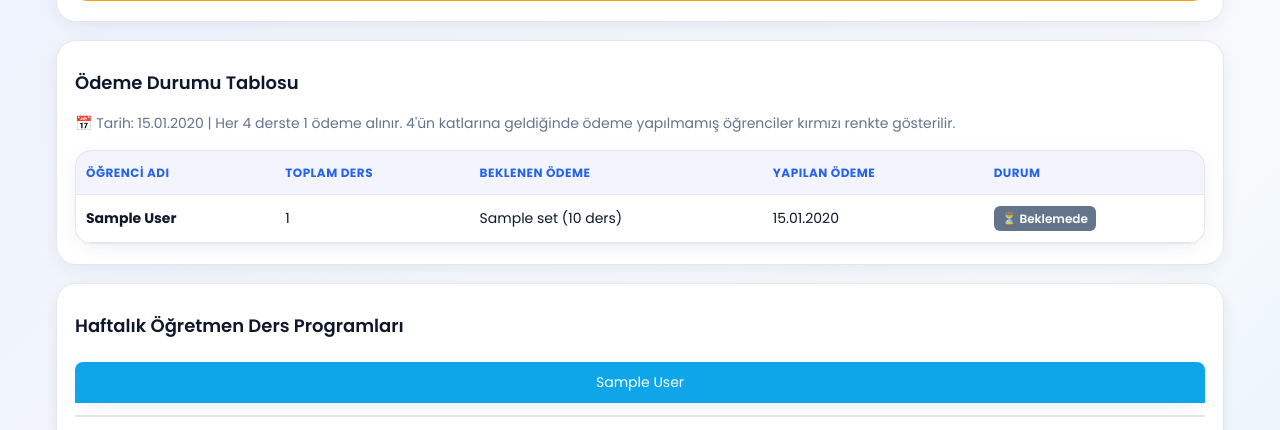
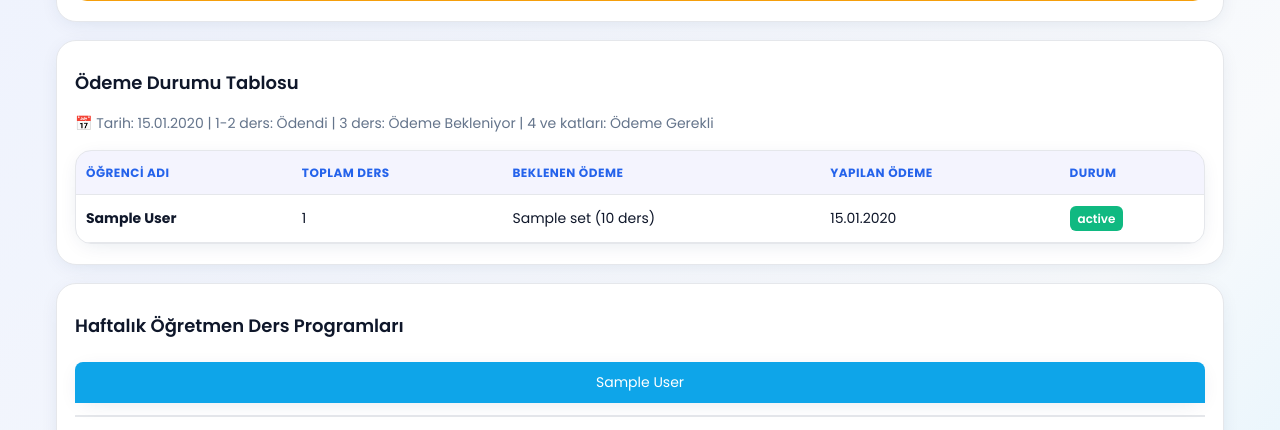
Before and after one commit to hbayseckin-prog/piarte, a FastAPI app: template templates/staff_panel.html in a window 1280 px wide. Shown: the part 2361-2791 px from the top of the page. Run offline with FastAPI, Linux system fonts and the light colour scheme; the template is opened without the code that fills it: most values are stand-ins (such as "Sample title", 1, 10 or a date in 2020).

Commit message:
Ödeme durumu tablosu mantığı güncellendi: 1-2 ders Ödendi, 3 ders Ödeme Bekleniyor, 4 ve katları Ödeme Gerekli

```diff
--- a/app/main.py
+++ b/app/main.py
@@ -3192,9 +3192,35 @@ def staff_panel(
             if payments:
                 last_payment_date = payments[0].payment_date  # Zaten tarihe göre sıralı (en yeni önce)
 
-            # Ödeme durumu kontrolü
-            # Ödeme yetersizse kırmızı
-            needs_payment = total_paid_sets < expected_paid_sets
+            # Ödeme durumu kontrolü - Yeni mantık:
+            # 1-2 ders: Ödendi
+            # 3 ders: Ödeme bekleniyor
+            # 4 ve katları: Ödeme gerekli
+            payment_status = ""
+            payment_status_class = ""
+            needs_payment = False
+
+            if total_lessons == 0:
+                payment_status = "⏳ Beklemede"
+                payment_status_class = "waiting"
+            elif total_lessons <= 2:
+                payment_status = "✅ Ödendi"
+                payment_status_class = "paid"
+                needs_payment = False
+            elif total_lessons == 3:
+                payment_status = "⏳ Ödeme Bekleniyor"
+                payment_status_class = "waiting"
+                needs_payment = False
+            elif total_lessons % 4 == 0:
+                # 4, 8, 12, 16... derslerde ödeme gerekli
+                payment_status = "⚠️ Ödeme Gerekli"
+                payment_status_class = "needs_payment"
+                needs_payment = True
+            else:
+                # 5, 6, 7, 9, 10, 11, 13, 14, 15... derslerde ödeme bekleniyor
+                payment_status = "⏳ Ödeme Bekleniyor"
+                payment_status_class = "waiting"
+                needs_payment = False
 
             payment_status_list.append({
                 "student": student,
@@ -3203,7 +3229,8 @@ def staff_panel(
                 "total_paid_sets": total_paid_sets,
                 "last_payment_date": last_payment_date,
                 "needs_payment": needs_payment,
-                "payment_status": "✅ Ödendi" if not needs_payment else "⚠️ Ödeme Gerekli"
+                "payment_status": payment_status,
+                "payment_status_class": payment_status_class
             })
 
         # Ödeme durumuna göre sırala (önce ödeme gerekli olanlar)
--- a/templates/staff_panel.html
+++ b/templates/staff_panel.html
@@ -344,7 +344,7 @@
 	<h3 class="h2">Ödeme Durumu Tablosu</h3>
 	<p style="color:#64748b;margin-bottom:16px;font-size:14px;">
 		📅 Tarih: {{ today.strftime('%d.%m.%Y') if today else '-' }} |
-		Her 4 derste 1 ödeme alınır. 4'ün katlarına geldiğinde ödeme yapılmamış öğrenciler kırmızı renkte gösterilir.
+		1-2 ders: Ödendi | 3 ders: Ödeme Bekleniyor | 4 ve katları: Ödeme Gerekli
 	</p>
 	<div class="table-wrap">
 		<table>
@@ -383,12 +383,12 @@
 						{% endif %}
 					</td>
 					<td>
-						{% if item.needs_payment %}
-						<span style="padding:4px 8px;background:#ef4444;color:#fff;border-radius:6px;font-size:12px;font-weight:600;">⚠️ Ödeme Gerekli</span>
-						{% elif item.total_lessons >= 4 %}
-						<span style="padding:4px 8px;background:#10b981;color:#fff;border-radius:6px;font-size:12px;font-weight:600;">✅ Ödendi</span>
+						{% if item.payment_status_class == 'needs_payment' %}
+						<span style="padding:4px 8px;background:#ef4444;color:#fff;border-radius:6px;font-size:12px;font-weight:600;">{{ item.payment_status }}</span>
+						{% elif item.payment_status_class == 'paid' %}
+						<span style="padding:4px 8px;background:#10b981;color:#fff;border-radius:6px;font-size:12px;font-weight:600;">{{ item.payment_status }}</span>
 						{% else %}
-						<span style="padding:4px 8px;background:#64748b;color:#fff;border-radius:6px;font-size:12px;font-weight:600;">⏳ Beklemede</span>
+						<span style="padding:4px 8px;background:#f59e0b;color:#fff;border-radius:6px;font-size:12px;font-weight:600;">{{ item.payment_status }}</span>
 						{% endif %}
 					</td>
 				</tr>
```
